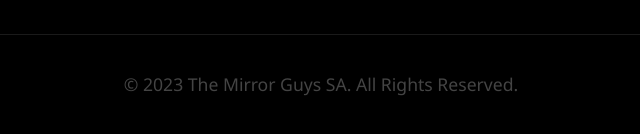
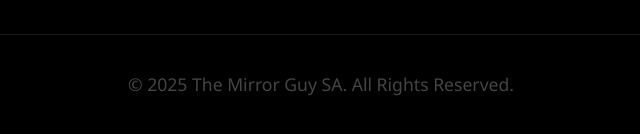
Before and after one commit to YaqeenM/TheMirrorGuySaDemo., a plain HTML site: page services.html in a window 1280 px wide. Shown: the part 2384-2518 px from the top of the page, 319-959 px from the left. Drawn offline with Linux system fonts and the light colour scheme.

Commit message:
Update services.html

```diff
--- a/services.html
+++ b/services.html
@@ -3,7 +3,7 @@
 <head>
   <meta charset="UTF-8">
   <meta name="viewport" content="width=device-width, initial-scale=1.0">
-  <title>Services - The Mirror Guys SA</title>
+  <title>Services - The Mirror Guy SA</title>
   <link rel="stylesheet" href="https://cdnjs.cloudflare.com/ajax/libs/font-awesome/6.4.0/css/all.min.css">
   <style>
     /* Reset and Base Styles */
@@ -593,7 +593,7 @@
     </div>
   </div>
   <div class="copyright">
-    <p>&copy; 2023 The Mirror Guys SA. All Rights Reserved.</p>
+    <p>&copy; 2025 The Mirror Guy SA. All Rights Reserved.</p>
   </div>
 </footer>
 
```
